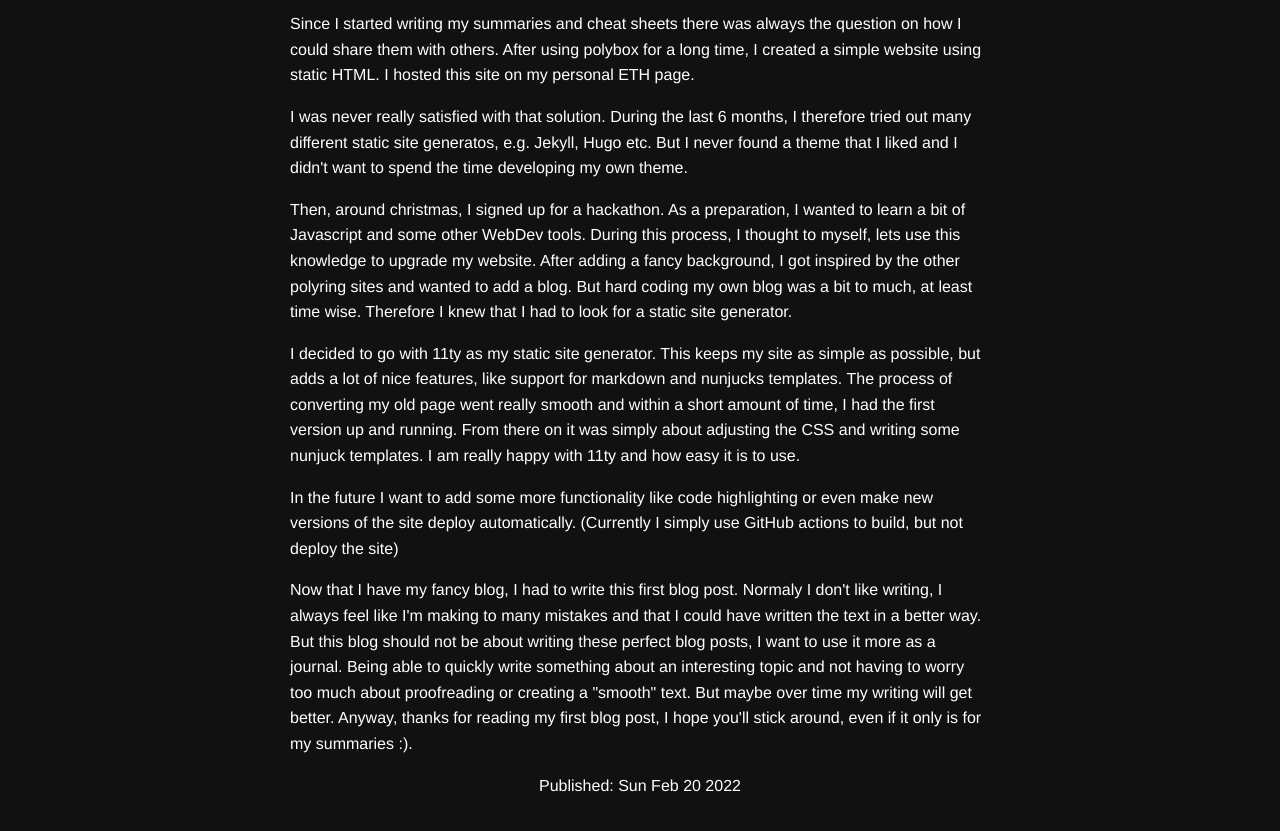
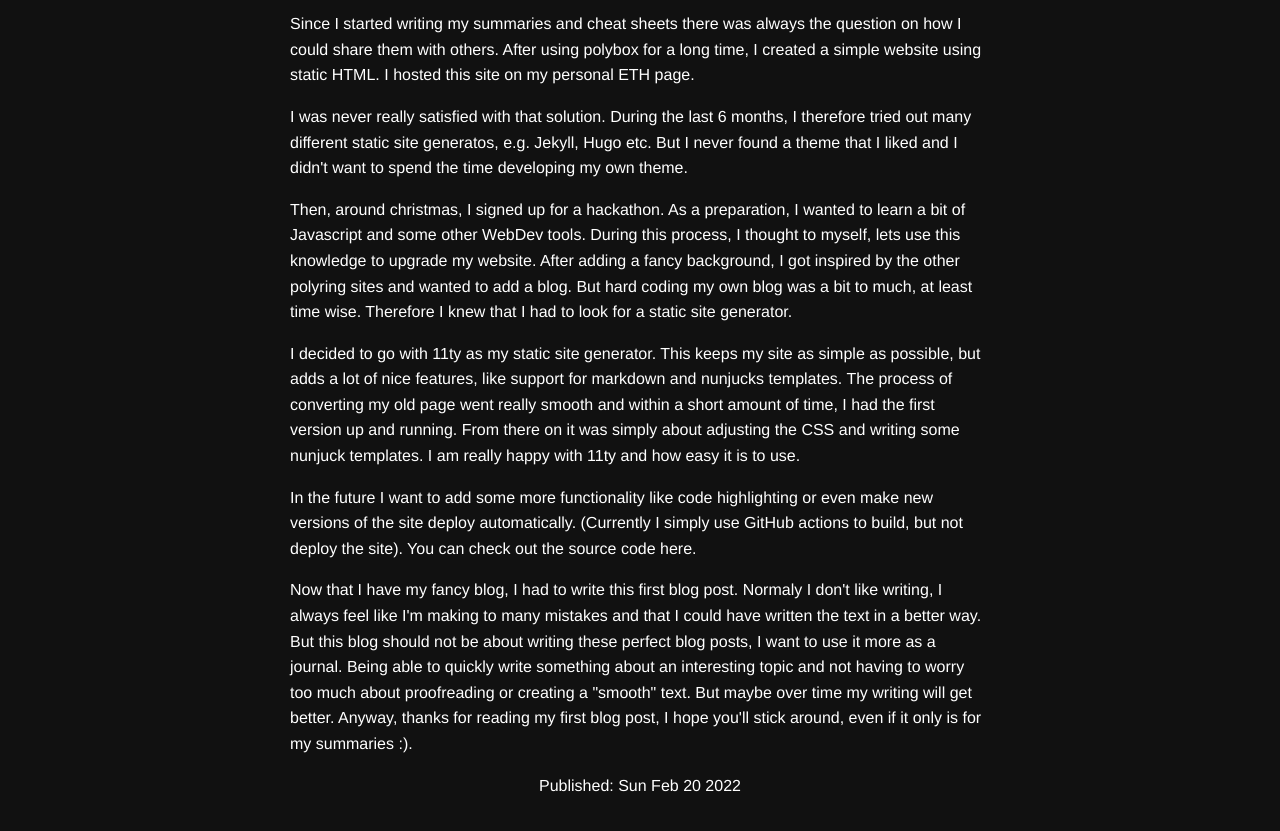
Before and after one commit to dcamenisch/polyring-website, an Eleventy site: page src/blogs/creating-a-website-with-11ty.md in a window 1280 px wide. Shown: the part 251-1082 px from the top of the page. Built offline with nearby package versions, Linux system fonts and the light colour scheme; Eleventy itself is replaced by a stand-in of ours; files that its build step writes are made by us from their sources; a script that the page names is missing.

Commit message:
added github link to blog post

```diff
--- a/src/blogs/creating-a-website-with-11ty.md
+++ b/src/blogs/creating-a-website-with-11ty.md
@@ -11,6 +11,6 @@ Then, around christmas, I signed up for a hackathon. As a preparation, I wanted
 
 I decided to go with 11ty as my static site generator. This keeps my site as simple as possible, but adds a lot of nice features, like support for markdown and nunjucks templates. The process of converting my old page went really smooth and within a short amount of time, I had the first version up and running. From there on it was simply about adjusting the CSS and writing some nunjuck templates. I am really happy with 11ty and how easy it is to use.
 
-In the future I want to add some more functionality like code highlighting or even make new versions of the site deploy automatically. (Currently I simply use GitHub actions to build, but not deploy the site)
+In the future I want to add some more functionality like code highlighting or even make new versions of the site deploy automatically. (Currently I simply use GitHub actions to build, but not deploy the site). You can check out the source code [here](https://github.com/DannyCamenisch/polyring-website).
 
 Now that I have my fancy blog, I had to write this first blog post. Normaly I don't like writing, I always feel like I'm making to many mistakes and that I could have written the text in a better way. But this blog should not be about writing these perfect blog posts, I want to use it more as a journal. Being able to quickly write something about an interesting topic and not having to worry too much about proofreading or creating a "smooth" text. But maybe over time my writing will get better. Anyway, thanks for reading my first blog post, I hope you'll stick around, even if it only is for my summaries :).
```
